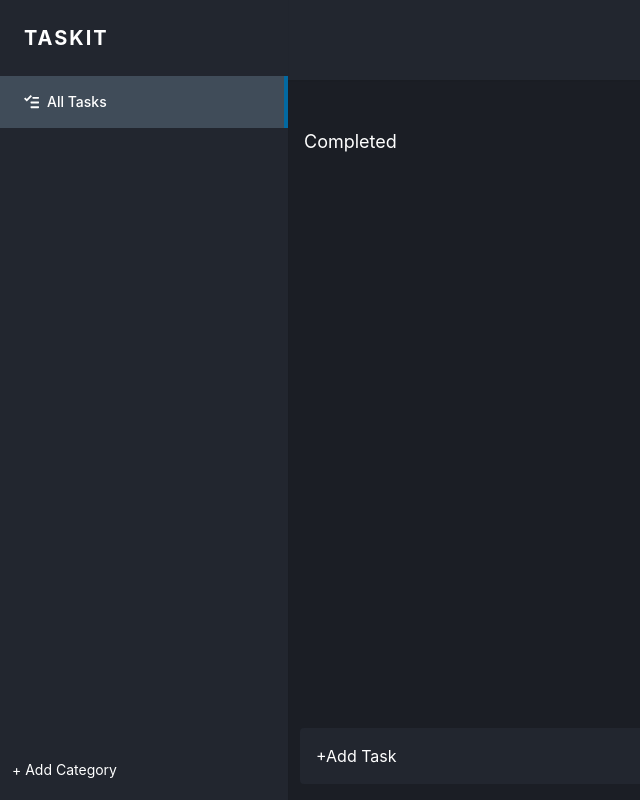
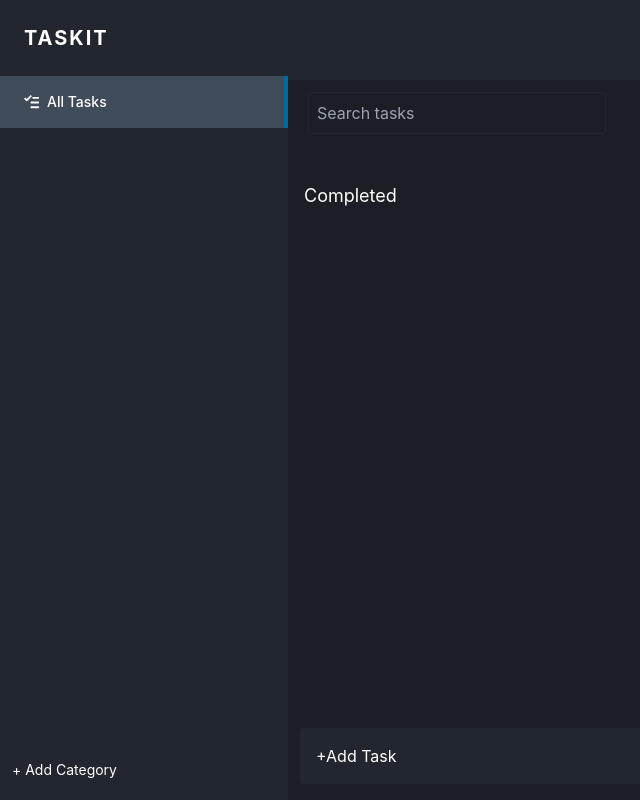
Before and after one commit to LawrenceDarko/taskit, a React (Create React App) app: page / in a window 1280 px wide. Shown: the whole page, without its empty margins (0-640 px from the left). Built offline with nearby package versions, Linux system fonts and the light colour scheme.

Commit message:
seach feature

```diff
--- a/src/components/MainContent/MainContent.tsx
+++ b/src/components/MainContent/MainContent.tsx
@@ -9,8 +9,10 @@ const MainContent: React.FC = () => {
     const [taskDate, setTaskDate] = useState('');
     const [taskCategory, setTaskCategory] = useState('');
     const [taskStatus, setTaskStatus] = useState('progress');
-    const [sidebarTaskCategory, setSidebarTaskCategory] = useState('') as any;
     const [tasks, setTasks] = useState<Task[]>([]);
+
+    const [searchQuery, setSearchQuery] = useState(''); // State for search query
+    const [filteredTasks, setFilteredTasks] = useState<Task[]>(tasks); // State for filtered tasks
 
     // Define the Task type
     interface Task {
@@ -21,6 +23,19 @@ const MainContent: React.FC = () => {
         status: string;
     }
 
+    // Update filteredTasks whenever tasks or searchQuery changes
+    useEffect(() => {
+        const filtered = tasks.filter((task) => {
+            // Match the task with the search query in name, status, or date
+            return (
+                task.name.toLowerCase().includes(searchQuery.toLowerCase()) ||
+                task.status.toLowerCase().includes(searchQuery.toLowerCase()) ||
+                task.date.toLowerCase().includes(searchQuery.toLowerCase())
+            );
+        });
+        setFilteredTasks(filtered);
+    }, [tasks, searchQuery]);
+
     // Fetch tasks from localStorage when the component mounts
     useEffect(() => {
         const existingTasksJSON = localStorage.getItem('tasks');
@@ -29,6 +44,11 @@ const MainContent: React.FC = () => {
         setTasks(existingTasks);
         }
     }, []);
+
+    // Handle search input change
+    const handleSearchInputChange = (e: ChangeEvent<HTMLInputElement>) => {
+        setSearchQuery(e.target.value);
+    };
 
 
     const toggleAddTask = () => {
@@ -114,7 +134,7 @@ const MainContent: React.FC = () => {
             return task;
         });
 
-        console.log('Updated tasks:', updatedTasks);
+        // console.log('Updated tasks:', updatedTasks);
 
         localStorage.setItem('tasks', JSON.stringify(updatedTasks));
         setTasks(updatedTasks);
@@ -126,17 +146,24 @@ const MainContent: React.FC = () => {
 
 
     const progressingTasks = activeCategory === 'All Tasks'
-    ? tasks.filter((task) => task.status === 'progress')
-    : tasks.filter((task) => task.status === 'progress' && task.category === activeCategory);
+        ? filteredTasks.filter((task) => task.status === 'progress')
+        : filteredTasks.filter((task) => task.status === 'progress' && task.category === activeCategory);
 
     const completeTasks = activeCategory === 'All Tasks'
-    ? tasks.filter((task) => task.status === 'complete')
-    : tasks.filter((task) => task.status === 'complete' && task.category === activeCategory);
+        ? filteredTasks.filter((task) => task.status === 'complete')
+        : filteredTasks.filter((task) => task.status === 'complete' && task.category === activeCategory);
 
     console.log('Complete Task ',completeTasks)
 
     return (
         <div className='relative w-full h-full overflow-y-auto'>
+            <input
+                type='text'
+                placeholder='Search tasks'
+                className='outline-none border border-[#22262F] bg-transparent ml-5 rounded p-2 w-full md:w-[30%] text-white mt-3'
+                value={searchQuery}
+                onChange={handleSearchInputChange}
+            />
             <div className='flex flex-col w-full h-auto gap-2 p-4'>
                 {progressingTasks?.map((task, index) => (
                 <TaskItem
```
